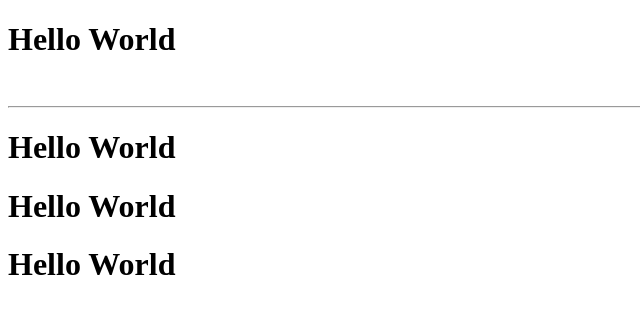
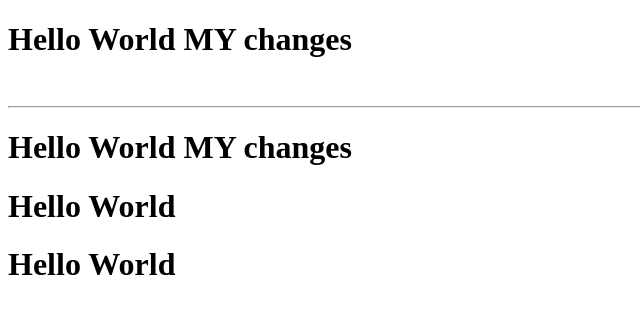
Before and after one commit to VaibhavBedarkar/mmp, a plain HTML site: page demo.html in a window 1280 px wide. Shown: the whole page, without its empty margins (0-640 px from the left). Drawn offline with Linux system fonts and the light colour scheme.

Commit message:
modified demo

```diff
--- a/demo.html
+++ b/demo.html
@@ -1,17 +1,17 @@
 <!DOCTYPE html>
 <html lang="en">
+
 <head>
-    <meta charset="UTF-8">
-    <meta name="viewport" content="width=device-width, initial-scale=1.0">
-   <script>
+    <script href="source.js"></script>
+</head>
 
-   </script>
-</head>
 <body>
-    <h1>Hello World</h1><br><hr>
-    <h1>Hello World</h1>
+    <h1>Hello World MY changes </h1><br>
+    <hr>
+    <h1>Hello World MY changes</h1>
     <h1>Hello World</h1>
     <h1>Hello World</h1>
 
 </body>
+
 </html>
```
